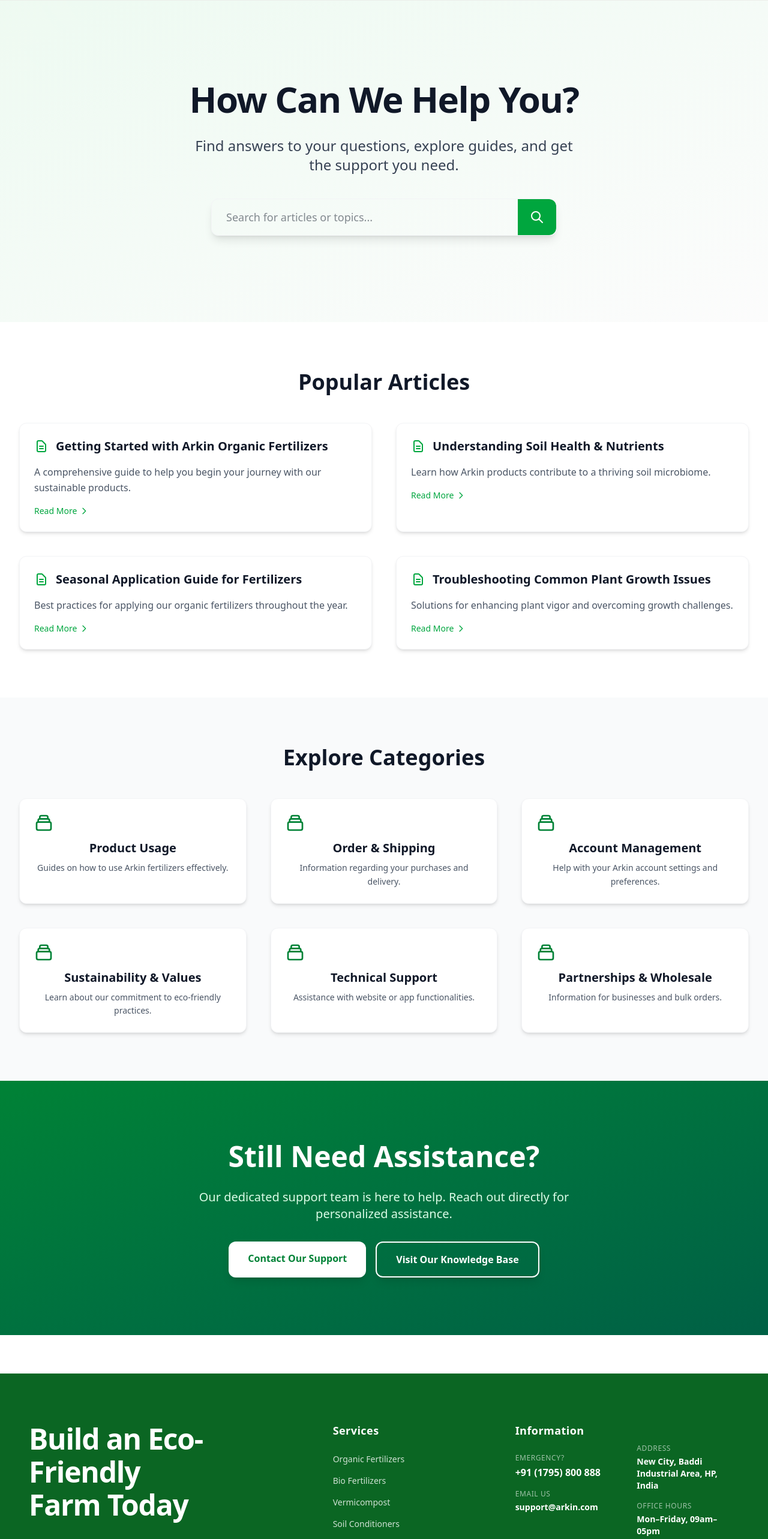
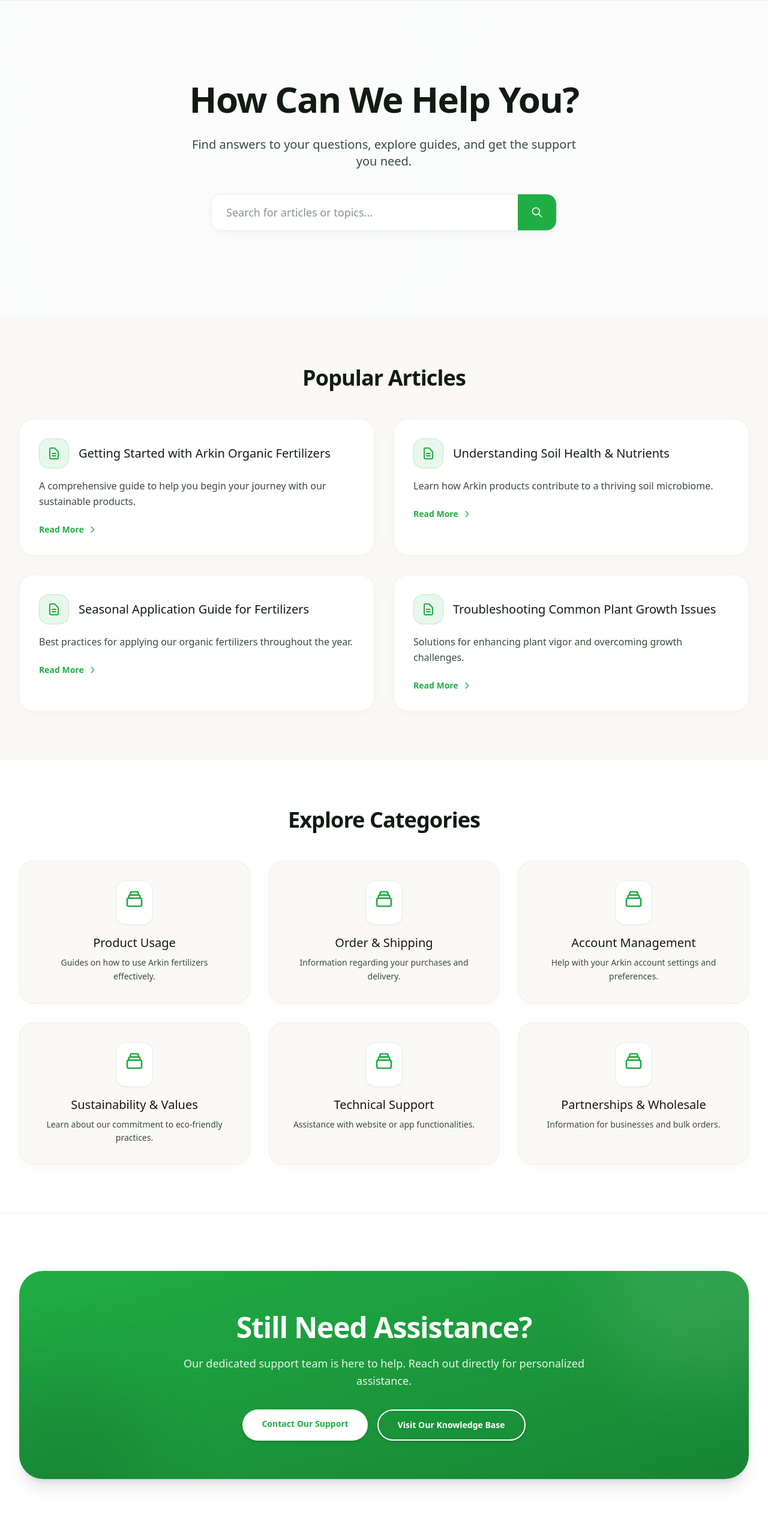
Before and after one commit to kuldeepsharma1/bio-farm, a Next.js app: page /help in a window 1280 px wide. Shown: the part 80-2646 px from the top of the page at 60% size. Built offline with nearby package versions, Linux system fonts and the light colour scheme; no server answers.

Commit message:
refactor: update SVG styles and enhance Help page layout for improved user experience

```diff
--- a/src/app/(client)/(legal)/help/page.tsx
+++ b/src/app/(client)/(legal)/help/page.tsx
@@ -1,6 +1,4 @@
 import { Metadata } from 'next';
-import React from 'react';
-
 
 export const metadata: Metadata = {
   metadataBase: new URL(process.env.APP_URL!),
@@ -24,14 +22,14 @@
 
 // SVG for a generic article placeholder icon
 const ArticleIconSVG = () => (
-  <svg className="h-6 w-6 text-green-600 group-hover:text-green-700 transition-colors" fill="none" viewBox="0 0 24 24" stroke="currentColor" strokeWidth={2}>
+  <svg className="h-6 w-6 text-[#20ae44] group-hover:text-[#1b963a] transition-colors" fill="none" viewBox="0 0 24 24" stroke="currentColor" strokeWidth={2}>
     <path strokeLinecap="round" strokeLinejoin="round" d="M9 12h6m-6 4h6m2 5H7a2 2 0 01-2-2V5a2 2 0 012-2h5.586a1 1 0 01.707.293l5.414 5.414a1 1 0 01.293.707V19a2 2 0 01-2 2z" />
   </svg>
 );
 
 // SVG for a generic category icon
 const CategoryIconSVG = () => (
-  <svg className="h-8 w-8 text-green-700 mb-3 group-hover:text-white transition-colors duration-300" fill="none" viewBox="0 0 24 24" stroke="currentColor" strokeWidth={2}>
+  <svg className="h-8 w-8 text-[#20ae44] mb-3 group-hover:text-white transition-colors duration-300" fill="none" viewBox="0 0 24 24" stroke="currentColor" strokeWidth={2}>
     <path strokeLinecap="round" strokeLinejoin="round" d="M19 11H5m14 0a2 2 0 012 2v6a2 2 0 01-2 2H5a2 2 0 01-2-2v-6a2 2 0 012-2m14 0V9a2 2 0 00-2-2M5 11V9a2 2 0 012-2m0 0V5a2 2 0 012-2h6a2 2 0 012 2v2M7 7h10" />
   </svg>
 );
@@ -56,26 +54,25 @@
   ];
 
   return (
-    <main className="min-h-screen bg-gray-50 font-sans antialiased text-gray-900">
+    <main className="min-h-screen bg-[#FAF9F6] font-sans antialiased text-[#121A14] selection:bg-[#FDBA21] selection:text-black">
       {/* Hero Section: Search & Welcome */}
-      <section className="relative overflow-hidden bg-gradient-to-br from-green-50 to-white py-28 md:py-36">
+      <section className="relative overflow-hidden bg-white py-28 md:py-36 border-b border-[#121A14]/5">
         <SubtleWavesSVG />
         <div className="max-w-4xl mx-auto px-4 sm:px-6 lg:px-8 relative z-10 text-center">
-          <h1 className="text-5xl md:text-6xl font-extrabold text-gray-900 mb-6 leading-tight tracking-tight">
+          <h1 className="text-4xl md:text-6xl font-semibold text-[#121A14] mb-6 leading-tight tracking-tight">
             How Can We Help You?
           </h1>
-          <p className="text-xl md:text-2xl text-gray-700 max-w-2xl mx-auto mb-10">
+          <p className="text-base md:text-xl font-medium text-[#3A4A3E] max-w-2xl mx-auto mb-10">
             Find answers to your questions, explore guides, and get the support you need.
           </p>
-          <div className="relative max-w-xl mx-auto shadow-lg rounded-xl overflow-hidden border border-gray-100">
+          <div className="relative max-w-xl mx-auto shadow-[0_4px_24px_-6px_rgba(18,26,20,0.06)] rounded-2xl overflow-hidden border border-[#E8EDE9]">
             <input
               type="text"
               placeholder="Search for articles or topics..."
-              className="w-full pl-6 pr-16 py-4 text-lg rounded-xl outline-none focus:ring-2 focus:ring-green-400 transition-all duration-200"
+              className="w-full pl-6 pr-16 py-4 text-base md:text-lg bg-white rounded-2xl outline-none focus:ring-2 focus:ring-[#20ae44]/30 focus:border-[#20ae44] text-[#121A14] placeholder-[#3A4A3E]/60 transition-all duration-200"
             />
-            <button className="absolute right-0 top-0 h-full w-16 bg-green-600 text-white flex items-center justify-center rounded-r-xl
-                               hover:bg-green-700 transition-colors duration-200">
-              <svg className="h-6 w-6" fill="none" viewBox="0 0 24 24" stroke="currentColor" strokeWidth={2}>
+            <button aria-label="Search articles" className="absolute right-0 top-0 h-full w-16 bg-[#20ae44] text-white flex items-center justify-center rounded-r-2xl hover:bg-[#1b963a] transition-colors duration-200">
+              <svg className="h-5 w-5" fill="none" viewBox="0 0 24 24" stroke="currentColor" strokeWidth={2}>
                 <path strokeLinecap="round" strokeLinejoin="round" d="M21 21l-6-6m2-5a7 7 0 11-14 0 7 7 0 0114 0z" />
               </svg>
             </button>
@@ -84,29 +81,30 @@
       </section>
 
       {/* Popular Articles Section */}
-      <section className="py-16 md:py-20 bg-white">
+      <section className="py-16 md:py-20 bg-[#FAF9F6]">
         <div className="max-w-7xl mx-auto px-4 sm:px-6 lg:px-8">
-          <h2 className="text-3xl md:text-4xl font-bold text-gray-900 mb-12 text-center">
+          <h2 className="text-2xl md:text-4xl font-semibold text-[#121A14] mb-12 text-center tracking-tight">
             Popular Articles
           </h2>
-          <div className="grid grid-cols-1 md:grid-cols-2 lg:grid-cols-2 gap-8 md:gap-10">
+          <div className="grid grid-cols-1 md:grid-cols-2 lg:grid-cols-2 gap-6 md:gap-8">
             {popularArticles.map((article) => (
               <a
                 key={article.id}
-                href="#" // Placeholder link
-                className="group flex flex-col p-6 bg-white rounded-xl shadow-md border border-gray-100
-                           hover:shadow-xl hover:border-green-200 transition-all duration-300 transform hover:-translate-y-1"
+                href="#"
+                className="group flex flex-col p-6 sm:p-8 bg-white rounded-3xl shadow-[0_4px_24px_-6px_rgba(18,26,20,0.04)] border border-[#121A14]/5 hover:shadow-md hover:border-[#20ae44]/30 transition-all duration-300 transform hover:-translate-y-1"
               >
                 <div className="flex items-center mb-4">
+                  <div className="p-3 bg-[#20ae44]/10 rounded-2xl border border-[#20ae44]/20">
                     <ArticleIconSVG />
-                  <h3 className="text-xl font-semibold text-gray-900 ml-3 group-hover:text-green-700 transition-colors">
+                  </div>
+                  <h3 className="text-lg md:text-xl font-medium text-[#121A14] ml-4 group-hover:text-[#20ae44] transition-colors">
                     {article.title}
                   </h3>
                 </div>
-                <p className="text-gray-600 leading-relaxed text-base">
+                <p className="text-[#3A4A3E] font-medium leading-relaxed text-sm sm:text-base">
                   {article.snippet}
                 </p>
-                <span className="text-green-600 mt-4 self-start text-sm font-medium flex items-center gap-1 group-hover:underline">
+                <span className="text-[#20ae44] mt-6 self-start text-xs sm:text-sm font-semibold flex items-center gap-1.5 group-hover:underline">
                   Read More
                   <svg className="h-4 w-4" fill="none" viewBox="0 0 24 24" stroke="currentColor" strokeWidth={2}>
                     <path strokeLinecap="round" strokeLinejoin="round" d="M9 5l7 7-7 7" />
@@ -119,24 +117,25 @@
       </section>
 
       {/* Categories Section */}
-      <section className="py-16 md:py-20 bg-gray-50">
+      <section className="py-16 md:py-20 bg-white border-t border-[#121A14]/5">
         <div className="max-w-7xl mx-auto px-4 sm:px-6 lg:px-8">
-          <h2 className="text-3xl md:text-4xl font-bold text-gray-900 mb-12 text-center">
+          <h2 className="text-2xl md:text-4xl font-semibold text-[#121A14] mb-12 text-center tracking-tight">
             Explore Categories
           </h2>
-          <div className="grid grid-cols-1 sm:grid-cols-2 lg:grid-cols-3 gap-8 md:gap-10">
+          <div className="grid grid-cols-1 sm:grid-cols-2 lg:grid-cols-3 gap-6 md:gap-8">
             {categories.map((category) => (
               <a
                 key={category.id}
-                href="#" // Placeholder link
-                className="group p-6 bg-white rounded-xl shadow-md border border-gray-100 text-center
-                           hover:shadow-xl hover:border-green-200 hover:bg-green-600 transition-all duration-300 transform hover:-translate-y-1"
+                href="#"
+                className="group p-6 sm:p-8 bg-[#FAF9F6] rounded-3xl shadow-[0_4px_24px_-6px_rgba(18,26,20,0.04)] border border-[#121A14]/5 text-center hover:shadow-md hover:border-[#20ae44]/30 hover:bg-[#20ae44] transition-all duration-300 transform hover:-translate-y-1"
               >
+                <div className="inline-flex p-3.5 bg-white rounded-2xl shadow-xs border border-[#E8EDE9] group-hover:bg-white/10 group-hover:border-white/20 transition-all duration-300 mb-4">
                   <CategoryIconSVG />
-                <h3 className="text-xl font-bold text-gray-900 mb-2 group-hover:text-white transition-colors duration-300">
+                </div>
+                <h3 className="text-lg md:text-xl font-medium text-[#121A14] mb-2 group-hover:text-white transition-colors duration-300">
                   {category.name}
                 </h3>
-                <p className="text-gray-600 text-sm leading-relaxed group-hover:text-green-100 transition-colors duration-300">
+                <p className="text-[#3A4A3E] font-medium text-xs sm:text-sm leading-relaxed group-hover:text-white/90 transition-colors duration-300">
                   {category.description}
                 </p>
               </a>
@@ -146,31 +145,34 @@
       </section>
 
       {/* Still Need Help Section */}
-      <section className="py-20 md:py-24 bg-gradient-to-br from-green-700 to-emerald-800 text-white text-center">
-        <div className="max-w-3xl mx-auto px-4 sm:px-6 lg:px-8">
-          <h2 className="text-4xl md:text-5xl font-bold mb-6 leading-tight">
+      <section className="py-20 md:py-24 bg-white border-t border-[#121A14]/5">
+        <div className="max-w-7xl mx-auto px-4 sm:px-6 lg:px-8">
+          <div className="bg-linear-to-br from-[#20ae44] to-[#178534] rounded-3xl sm:rounded-[2.5rem] p-8 sm:p-12 lg:p-16 text-white text-center relative overflow-hidden shadow-xl">
+            <div className="absolute -top-32 -right-20 w-80 h-80 bg-white/10 rounded-full blur-3xl pointer-events-none" />
+            <div className="absolute -bottom-28 -left-20 w-72 h-72 bg-black/10 rounded-full blur-3xl pointer-events-none" />
+
+            <div className="relative z-10 max-w-2xl mx-auto">
+              <h2 className="text-3xl md:text-4xl lg:text-5xl font-semibold mb-4 tracking-tight leading-tight">
                 Still Need Assistance?
               </h2>
-          <p className="text-lg md:text-xl text-green-100 mb-8">
+              <p className="text-sm sm:text-base md:text-lg text-white/90 font-medium mb-8 leading-relaxed">
                 Our dedicated support team is here to help. Reach out directly for personalized assistance.
               </p>
               <div className="flex flex-col sm:flex-row justify-center gap-4">
                 <a
-              href="#" // Placeholder link for contact page
-              className="px-8 py-4 bg-white text-green-700 rounded-xl font-semibold shadow-lg
-                         hover:bg-green-100 focus:outline-none focus:ring-2 focus:ring-green-300
-                         transition-colors duration-300 transform hover:-translate-y-1"
+                  href="/contact-us"
+                  className="px-8 py-3.5 bg-white text-[#20ae44] rounded-full text-xs sm:text-sm font-semibold shadow-md hover:bg-[#FAF9F6] focus:outline-none focus:ring-2 focus:ring-white transition-all duration-300 transform hover:scale-105 active:scale-95"
                 >
                   Contact Our Support
                 </a>
                 <a
-              href="#" // Placeholder link for FAQs or knowledge base
-              className="px-8 py-4 bg-transparent border-2 border-white text-white rounded-xl font-semibold shadow-lg
-                         hover:bg-white/10 focus:outline-none focus:ring-2 focus:ring-white
-                         transition-colors duration-300 transform hover:-translate-y-1"
+                  href="/support"
+                  className="px-8 py-3.5 bg-transparent border-2 border-white text-white rounded-full text-xs sm:text-sm font-semibold shadow-md hover:bg-white/10 focus:outline-none focus:ring-2 focus:ring-white transition-all duration-300 transform hover:scale-105 active:scale-95"
                 >
                   Visit Our Knowledge Base
                 </a>
+              </div>
+            </div>
           </div>
         </div>
       </section>
```
Lines whose indentation alone changed are shown as unchanged.
